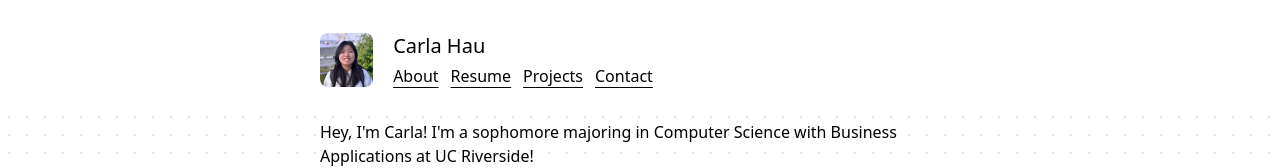
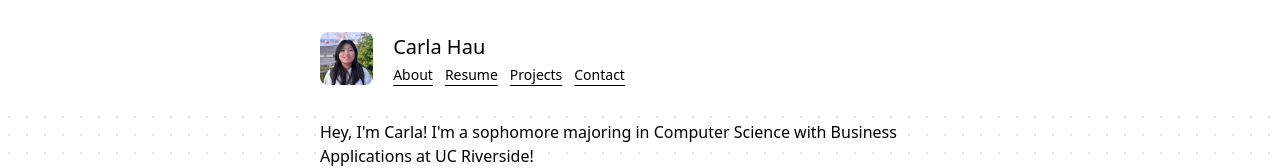
Before and after one commit to carlahauu/Portfolio-v3, a Next.js app: page / in a window 1280 px wide. Shown: the top 168 px of the page. Built offline with nearby package versions, Linux system fonts and the light colour scheme; some icons are missing.

Commit message:
style: Reduce font size of nav items

```diff
--- a/app/ui/Navbar.tsx
+++ b/app/ui/Navbar.tsx
@@ -49,25 +49,25 @@ export default function Navbar() {
             </div>
             <div className="flex space-x-3">
               <Link
-                className="underline underline-offset-5 hover:scale-97"
+                className="text-sm underline underline-offset-5 hover:scale-97"
                 href={"/about-me"}
               >
                 About
               </Link>
               <Link
-                className="underline underline-offset-5 hover:scale-97"
+                className="text-sm underline underline-offset-5 hover:scale-97"
                 href={"/Carla_Hau_Resume.pdf"}
               >
                 Resume
               </Link>
               <Link
-                className="underline underline-offset-5 hover:scale-97"
+                className="text-sm underline underline-offset-5 hover:scale-97"
                 href={"/projects"}
               >
                 Projects
               </Link>
               <Link
-                className="underline underline-offset-5 hover:scale-97"
+                className="text-sm underline underline-offset-5 hover:scale-97"
                 href={"/contact"}
               >
                 Contact
```
